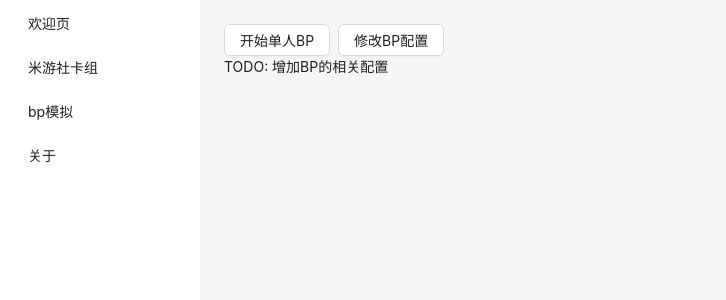
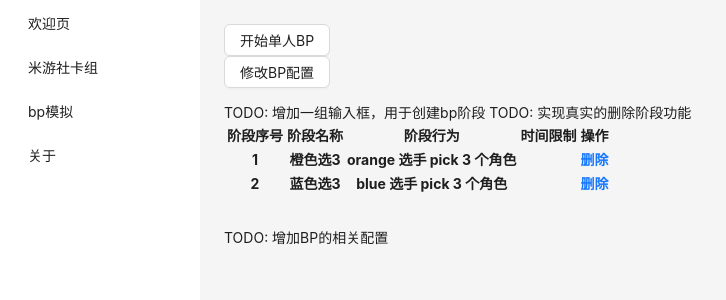
Before and after one commit to RadiumLS/7shengzhaohuan-web, a React (Create React App) app: page /bp in a window 1280 px wide. Shown: the top 300 px of the page, without its empty margins (0-726 px from the left). Built offline with nearby package versions, Linux system fonts and the light colour scheme.

Commit message:
增加bp规则组件

```diff
--- /dev/null
+++ b/src/components/BanpickRule.tsx
@@ -0,0 +1,43 @@
+import { Button } from "antd";
+import { useAppDispatch, useAppSelector } from "../redux/hooks";
+
+// 未来扩展一下i18n，先放个函数包一下
+const t = (i18n: string) => i18n;
+
+// BP规则组件
+function BanpickRule() {
+  const bpRule = useAppSelector((state) => state.banpick.bpRule);
+  const dispatch = useAppDispatch();
+  return <div>
+    <Button>{t('修改BP配置')}</Button>
+    <p className="bp-rule-wrapper">
+      TODO: 增加一组输入框，用于创建bp阶段
+      TODO: 实现真实的删除阶段功能
+      <table>
+        <thead>
+          <tr>
+            <th>{t('阶段序号')}</th>
+            <th>{t('阶段名称')}</th>
+            <th>{t('阶段行为')}</th>
+            <th>{t('时间限制')}</th>
+            <th>{t('操作')}</th>
+          </tr>
+        </thead>
+      {
+        bpRule.map((onePhase, index) => <>
+          <tr>
+            <th>{index + 1}</th>
+            <th>{onePhase.name}</th>
+            <th>{`${onePhase.player} 选手 ${onePhase.type} ${onePhase.count} 个角色`}</th>
+            <th>{onePhase.timeLimit}</th>
+            <th><a>{t('删除')}</a></th>
+          </tr>
+        </>)
+      }
+      </table>
+    </p>
+  </div>
+}
+export {
+  BanpickRule
+};
--- a/src/pages/Banpick.tsx
+++ b/src/pages/Banpick.tsx
@@ -2,6 +2,7 @@
 import { createPool } from '../redux/banpickCharPool'
 import { useState } from 'react';
 import { Button, Space } from 'antd';
+import { BanpickRule } from '../components/BanpickRule';
 import '../styles/bp.css';
 import { useAppDispatch, useAppSelector } from './../redux/hooks';
 
@@ -27,8 +28,8 @@ const Banpick = (function() {
   return <>
     <Space>
       <Button onClick={() => setBping(true)}>{t('开始单人BP')}</Button>
-      <Button>{t('修改BP配置')}</Button>
     </Space>
+    <BanpickRule></BanpickRule>
     <br></br>TODO: 增加BP的相关配置
   </>
 })
```
